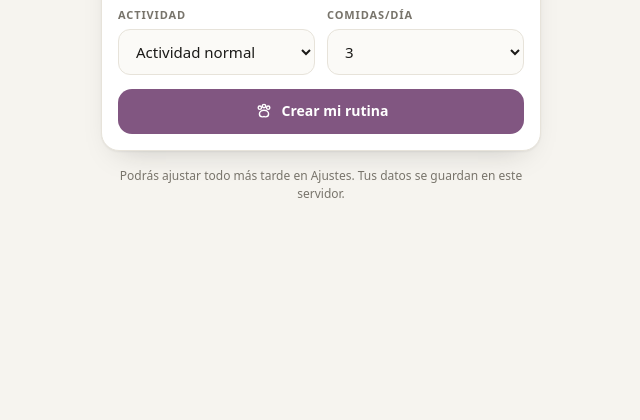
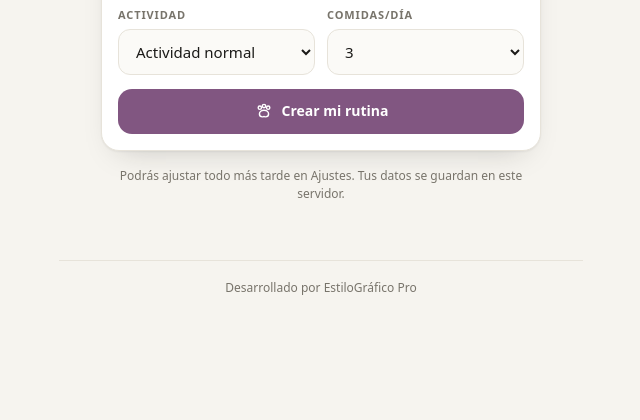
Before and after one commit to Portafolio-web/App_Mascotas, a Flask app: page /setup in a window 1280 px wide. Shown: the part 715-1135 px from the top of the page, without its empty margins (319-959 px from the left). Before the commit the page ends 913 px from the top, so only its background shows below. Run offline with Flask 3, Linux system fonts and the light colour scheme.

Commit message:
Añade crédito de desarrollador en el pie de página

```diff
--- a/public/static/style.css
+++ b/public/static/style.css
@@ -403,6 +403,13 @@ textarea.input{min-height:92px;resize:vertical}
 .tour-dot.active{width:18px;background:var(--accent)}
 .tour-open{overflow:hidden}
 
+/* Footer */
+.site-footer{
+  margin-top:26px;padding:18px 0 4px;border-top:1px solid var(--line);
+  text-align:center;font-size:12px;color:var(--muted);
+}
+.site-footer a:hover{color:var(--accent);text-decoration:underline}
+
 /* Nav */
 .nav{
   position:fixed;left:0;right:0;bottom:0;background:var(--bg);
--- a/templates/base.html
+++ b/templates/base.html
@@ -47,6 +47,10 @@
 
       {% block content %}{% endblock %}
     </main>
+
+    <footer class="site-footer">
+      <a href="https://www.estilosgrafico.com/" target="_blank" rel="noopener noreferrer">Desarrollado por EstiloGráfico Pro</a>
+    </footer>
   </div>
 
   {% if current_user %}
```
